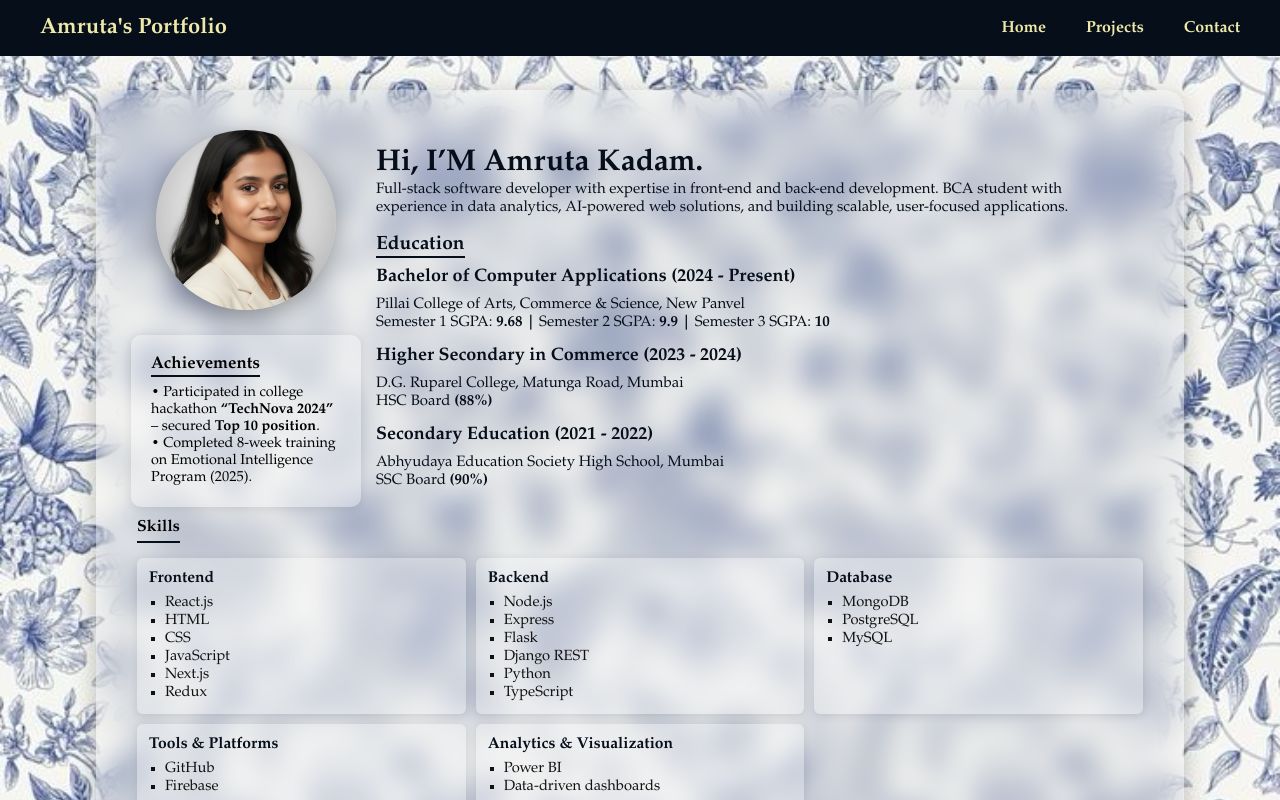
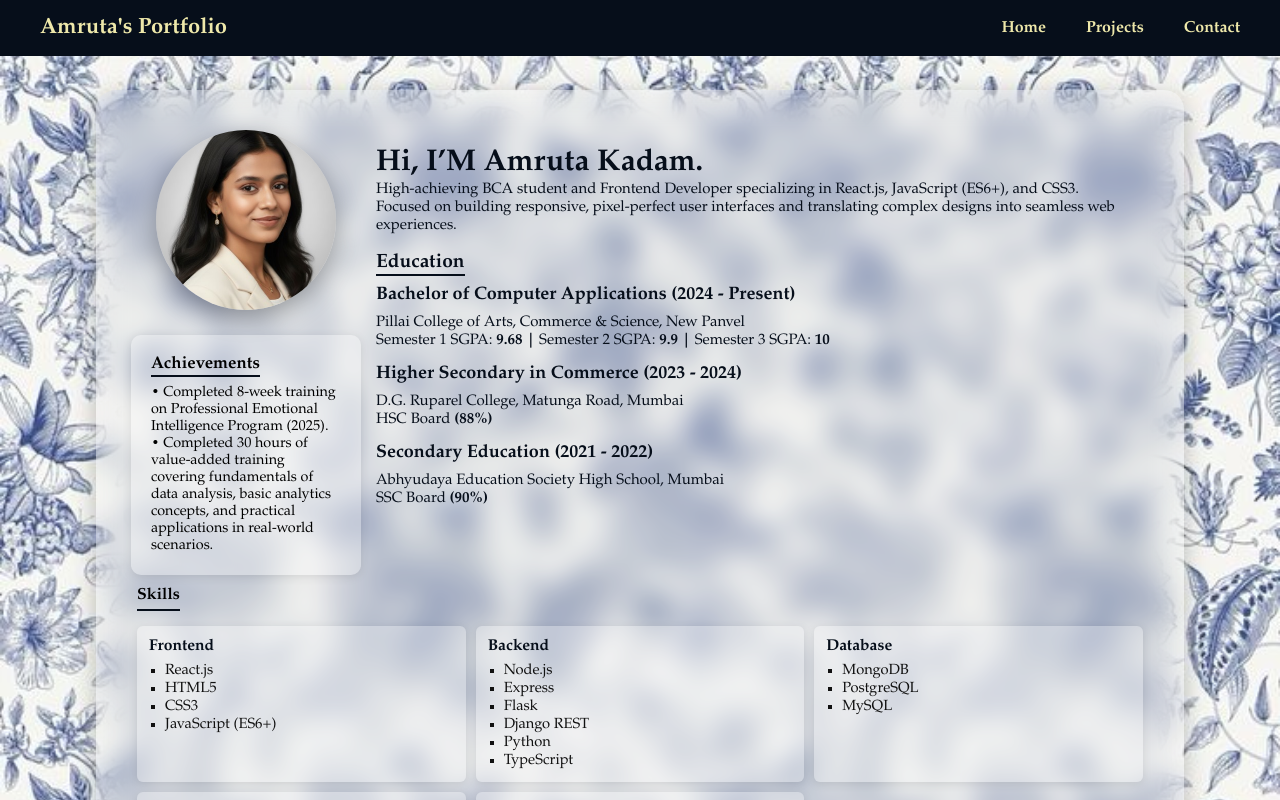
Before and after one commit to KadamAmruta03/AMRUTA-S-PORTFOLIO3, a React (Create React App) app: page / in a window 1280 px wide. Shown: the top 800 px of the page. Built offline with nearby package versions, Linux system fonts and the light colour scheme; the HTML template or start-up script is replaced by a standard one.

Commit message:
Update Home.js

```diff
--- a/src/Home.js
+++ b/src/Home.js
@@ -14,10 +14,10 @@ function Home() {
 
             <div className="achievement-box">
               <h3>Achievements</h3>
-              <p>• Participated in college hackathon <strong>“TechNova 2024”</strong> – secured{" "}
-                  <strong>Top 10 position</strong>.</p>
 
-                <p>• Completed 8-week training on Emotional Intelligence Program (2025).</p>
+
+                <p>• Completed 8-week training on Professional Emotional Intelligence Program (2025).</p>
+    <p>• Completed 30 hours of value-added training covering fundamentals of data analysis, basic analytics concepts, and practical applications in real-world scenarios.</p>
             </div>
           </div>
 
@@ -27,9 +27,7 @@ function Home() {
               Hi, I’M <span>Amruta Kadam</span>.
             </h2>
             <p>
-              Full-stack software developer with expertise in front-end and back-end
-              development. BCA student with experience in data analytics, AI-powered web
-              solutions, and building scalable, user-focused applications.
+              High-achieving BCA student and Frontend Developer specializing in React.js, JavaScript (ES6+), and CSS3. Focused on building responsive, pixel-perfect user interfaces and translating complex designs into seamless web experiences.
             </p>
 
             <h3>Education</h3>
@@ -72,11 +70,10 @@ function Home() {
                 <h4>Frontend</h4>
                 <ul>
                   <li>React.js</li>
-                  <li>HTML</li>
-                  <li>CSS</li>
-                  <li>JavaScript</li>
-                  <li>Next.js</li>
-                  <li>Redux</li>
+                  <li>HTML5</li>
+                  <li>CSS3</li>
+                  <li>JavaScript (ES6+)</li>
+
                 </ul>
               </div>
 
```
